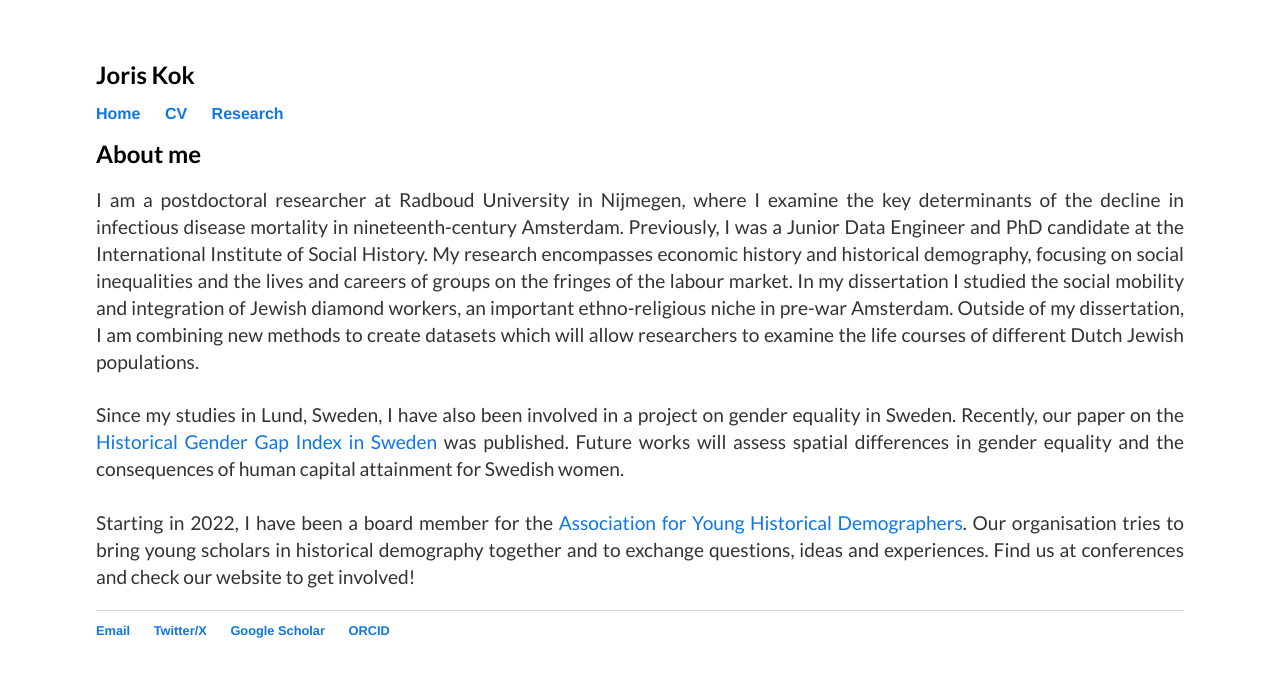
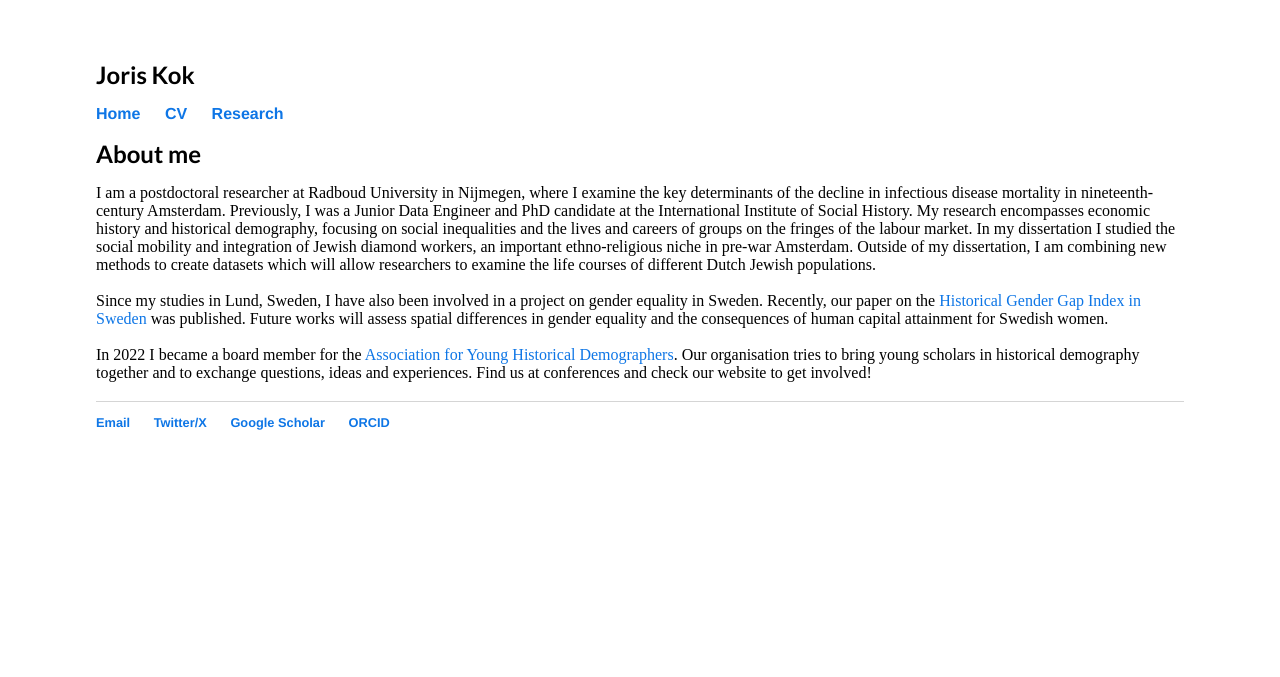
Before and after one commit to kok-joris/kok-joris.github.io, a Jekyll site: the page built from index.html, in a window 1280 px wide. Shown: the top 677 px of the page. Built offline with Jekyll 4.4.1, drawn with Linux system fonts in a browser that asks for light colours; Markdown is read by kramdown in place of the engine named in the settings.

Commit message:
Update index.html

```diff
--- a/index.html
+++ b/index.html
@@ -7,7 +7,7 @@ title: Joris Kok
 
 
 	<h1>About me</h1>
-	    <p align="justify">
+<!-- 	    <p align="justify">  -->
 
 		    I am a postdoctoral researcher at Radboud University in Nijmegen, where I examine the key determinants of the decline in infectious disease mortality in nineteenth-century Amsterdam.
 		    Previously, I was a Junior Data Engineer and PhD candidate at the International Institute of Social History.
@@ -25,7 +25,7 @@ title: Joris Kok
 		    <br>
 		    <br>
 
-		Starting in 2022, I have been a board member for the <a href="http://www.younghistoricaldemographers.com/" target="_blank">Association for Young Historical Demographers</a>.
+		In 2022 I became a board member for the <a href="http://www.younghistoricaldemographers.com/" target="_blank">Association for Young Historical Demographers</a>.
 		Our organisation tries to bring young scholars in historical demography together and to exchange questions, ideas and experiences. Find us at conferences and check our website to get involved!
 
 
```
